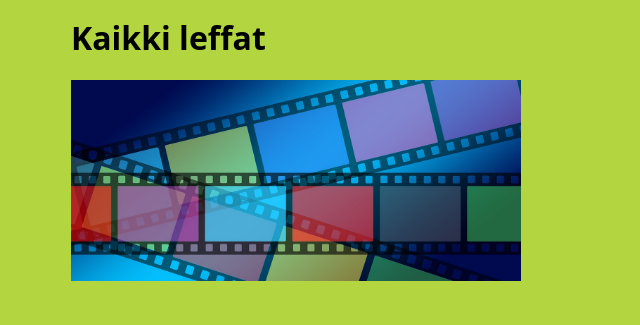
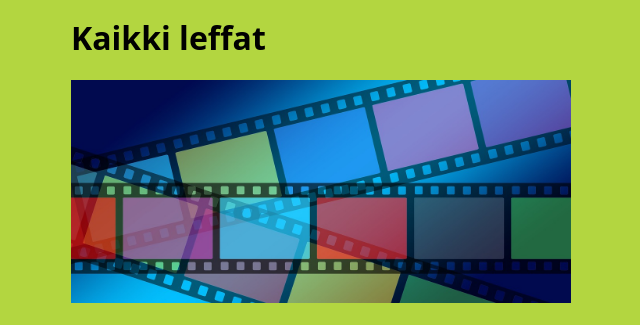
Before and after one commit to koodaajakige/elokuva, a PHP site: page /kaikki.php in a window 1280 px wide. Shown: the top 325 px of the page, without its empty margins (249-889 px from the left). Run offline with PHP 8.4, Linux system fonts and the light colour scheme; data that the repository does not hold is empty; some libraries are stand-ins or nearby versions.

Commit message:
Kuvan koko viilattu

```diff
--- a/kaikki.php
+++ b/kaikki.php
@@ -3,7 +3,7 @@
 <meta charset="UTF-8">
 <link rel="stylesheet" href="kige_style.css">
 <h1>Kaikki leffat </h1>
-<img src='video.jpg' alt='' style="width: 450px; height: auto"/>
+<img src='video.jpg' alt='' style="width: 500px; height: auto"/>
 </head>
 <body>
 
```
